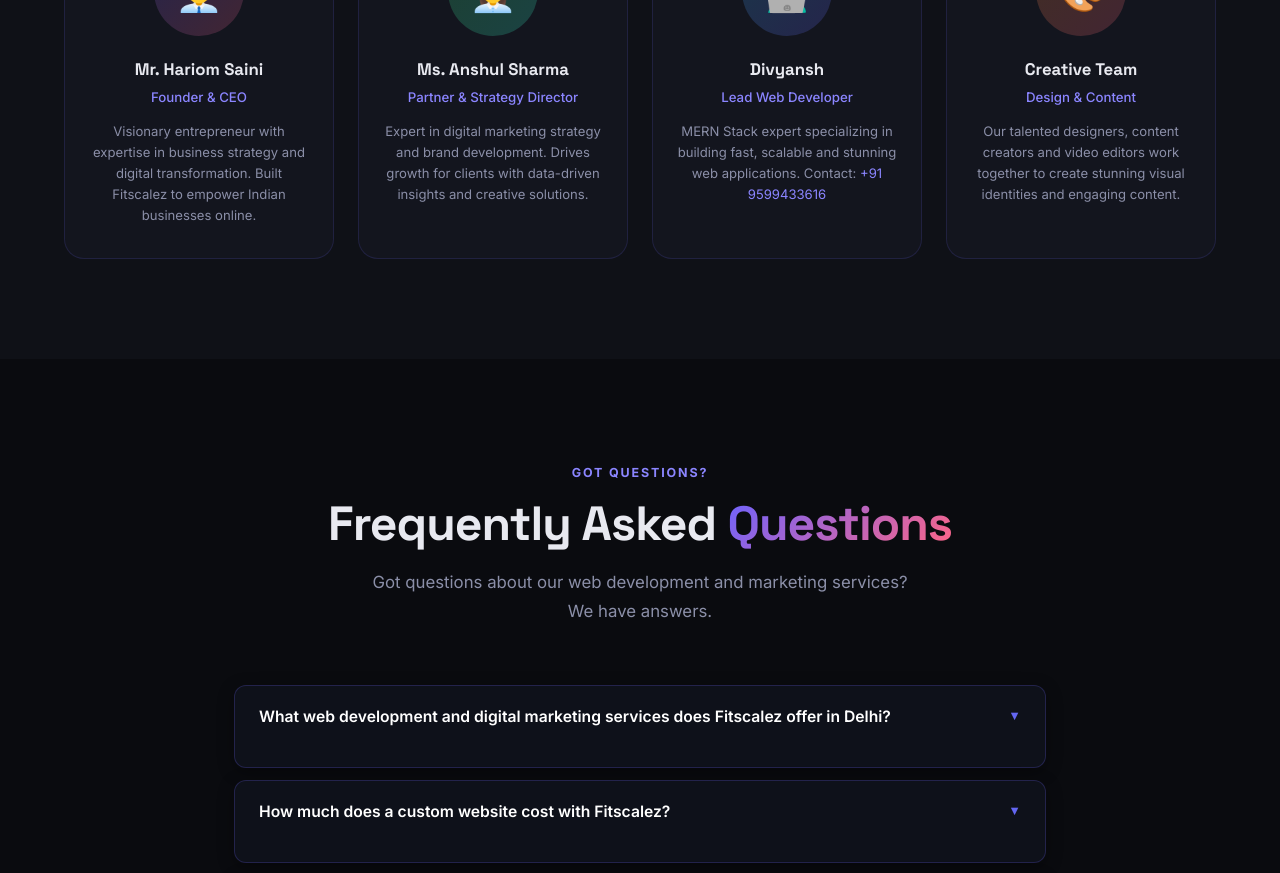
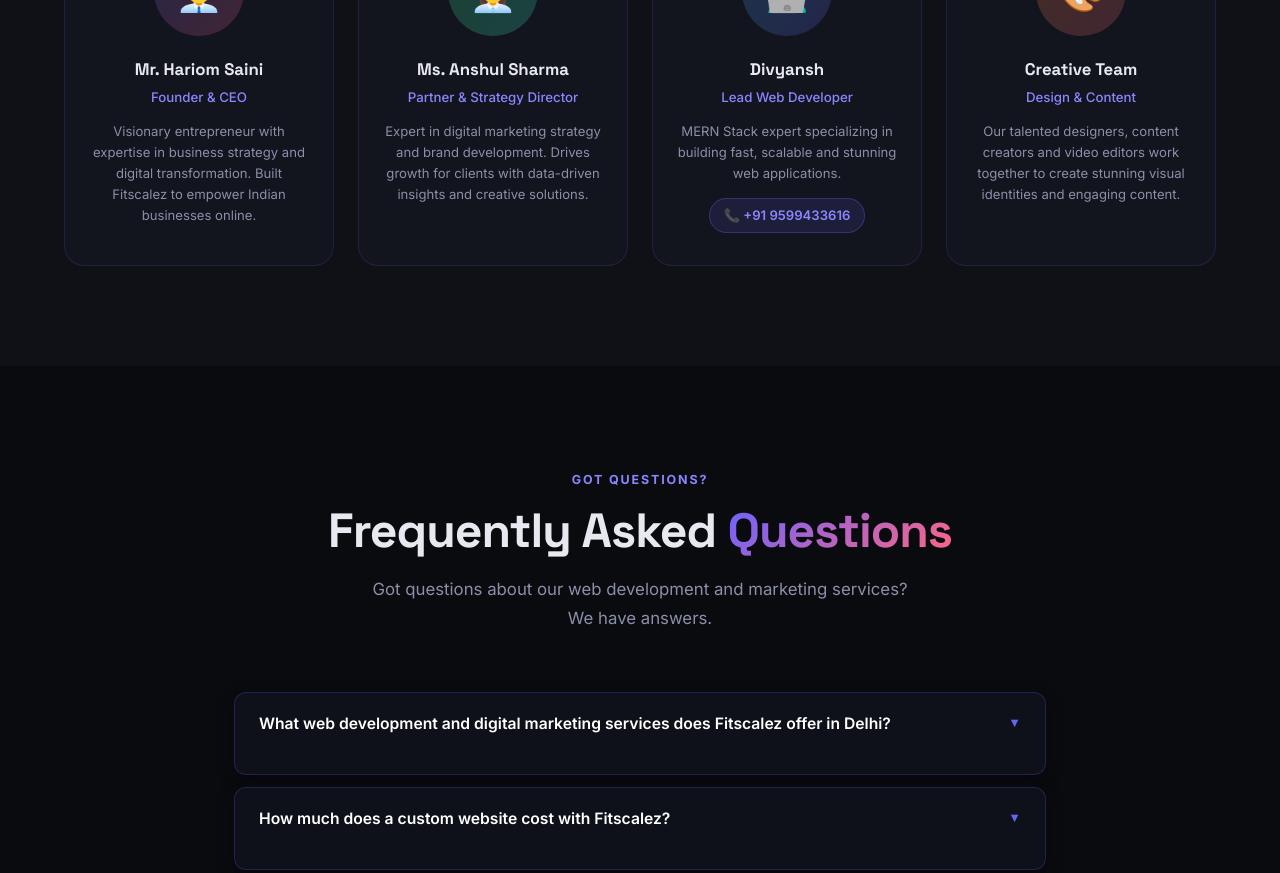
Before and after one commit to Harsh-Yadav029/FitScalez, a React app in the folder frontend/: page / in a window 1280 px wide. Shown: the part 8100-8973 px from the top of the page. Built offline with nearby package versions, Linux system fonts and the light colour scheme; no server answers; the HTML template or start-up script is replaced by a standard one.

Commit message:
fix: update seed script for Atlas and refine team card layout

```diff
--- a/frontend/src/pages/Home.jsx
+++ b/frontend/src/pages/Home.jsx
@@ -809,7 +809,28 @@ const Home = () => {
                             </div>
                             <h3>Divyansh</h3>
                             <div className="role">Lead Web Developer</div>
-                            <p className="bio">MERN Stack expert specializing in building fast, scalable and stunning web applications. Contact: <a href="tel:+919599433616" style={{ color: "var(--primary-light)" }}>+91 9599433616</a></p>
+                            <p className="bio">MERN Stack expert specializing in building fast, scalable and stunning web applications.</p>
+                            <div style={{ marginTop: "14px" }}>
+                                <a
+                                    href="tel:+919599433616"
+                                    style={{
+                                        display: "inline-flex",
+                                        alignItems: "center",
+                                        gap: "6px",
+                                        fontSize: "0.82rem",
+                                        fontWeight: 600,
+                                        color: "var(--primary-light)",
+                                        background: "rgba(108, 99, 255, 0.12)",
+                                        border: "1px solid rgba(108, 99, 255, 0.3)",
+                                        padding: "6px 14px",
+                                        borderRadius: "50px",
+                                        textDecoration: "none",
+                                        transition: "all 0.25s ease"
+                                    }}
+                                >
+                                    📞 +91 9599433616
+                                </a>
+                            </div>
                         </div>
 
                         <div className="card team-card">
```
Also changed, not shown: 1 other file (tests, documents, lock files or other folders).
